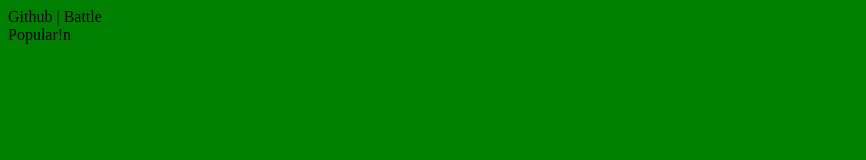
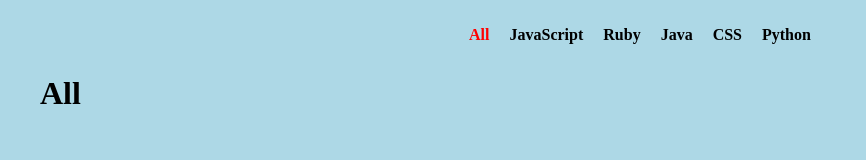
Before and after one commit to karann7/github-battle, a React app: page / in a window 1280 px wide. Shown: the whole page, without its empty margins (0-866 px from the left). Built offline with nearby package versions, Linux system fonts and the light colour scheme.

Commit message:
added routes and now the list works and sets state according to whatever button is clicked on

```diff
--- a/app/components/App.js
+++ b/app/components/App.js
@@ -5,8 +5,7 @@ import Popular from 'Popular';
 export default class App extends Component {
 	render() {
 		return (
-			<div>
-					Github | Battle
+			<div className="container" >
 					<Popular />
 			</div>
 		);
--- a/app/components/Popular.js
+++ b/app/components/Popular.js
@@ -1,10 +1,35 @@
 import React, { Component } from 'react';
 
 export default class Popular extends Component {
-  render() {
+  constructor(props){
+    super(props);
+    this.state = { selectedLanguage: 'All'};
+  }
+  updateLanguage(lang) {
+    this.setState(function(){
+      return {
+        selectedLanguage: lang
+      }
+    })
+  }
+  render(){
+    var languages = [ 'All', 'JavaScript', 'Ruby', 'Java', 'CSS', 'Python' ];
+
     return (
       <div>
-        Popular!n
+        <ul className="languages">
+          {languages.map((lang)=>{
+            return (
+              <li
+              style={lang === this.state.selectedLanguage ? {color: 'red'}: null}
+              key={lang}
+              onClick={this.updateLanguage.bind(this, lang)}>
+              {lang}
+              </li>
+            );
+          })}
+        </ul>
+      <h1>{this.state.selectedLanguage}</h1>
       </div>
     );
   }
--- a/app/index.css
+++ b/app/index.css
@@ -1,3 +1,20 @@
 body {
-    background-color: green;
+    background-color: lightblue;
 }
+.container {
+    max-width: 1200px;
+    margin: 0 auto;
+}
+ul {
+    padding: 0;
+}
+.languages {
+    display: flex;
+    justify-content: center;
+}
+.languages li {
+    margin: 10px;
+    font-weight: bold;
+    cursor: pointer;
+    list-style: none;
+}
--- a/app/index.html
+++ b/app/index.html
@@ -4,7 +4,7 @@
     <meta charset="UTF-8">
     <meta name="viewport" content="width=device-width, initial-scale=1.0">
     <meta http-equiv="X-UA-Compatible" content="ie=edge">
-    <title>React-Boilerplate</title>
+    <title>Github | Battle</title>
 </head>
 <body>
     <div id="root" class="root"></div>
```
Also changed, not shown: dist/index-bundle.js, dist/index.html.
